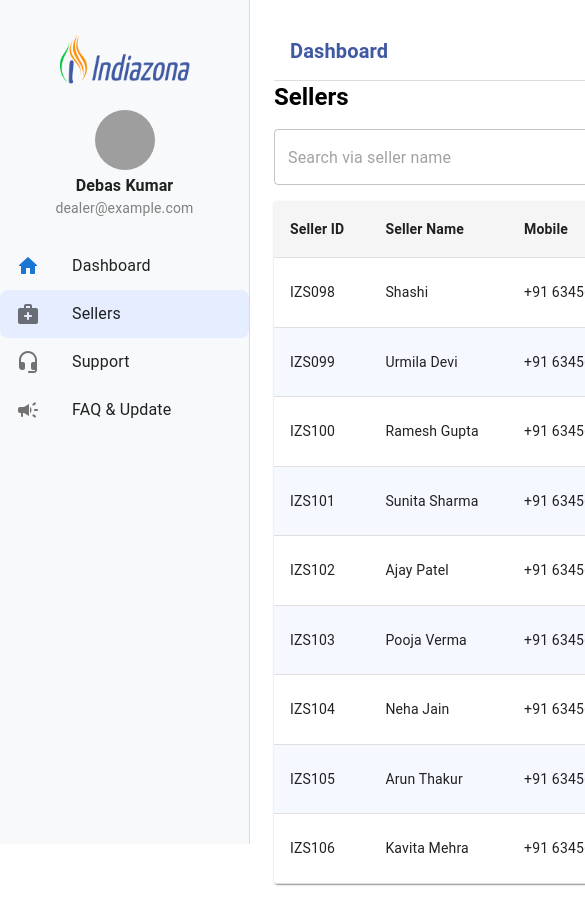
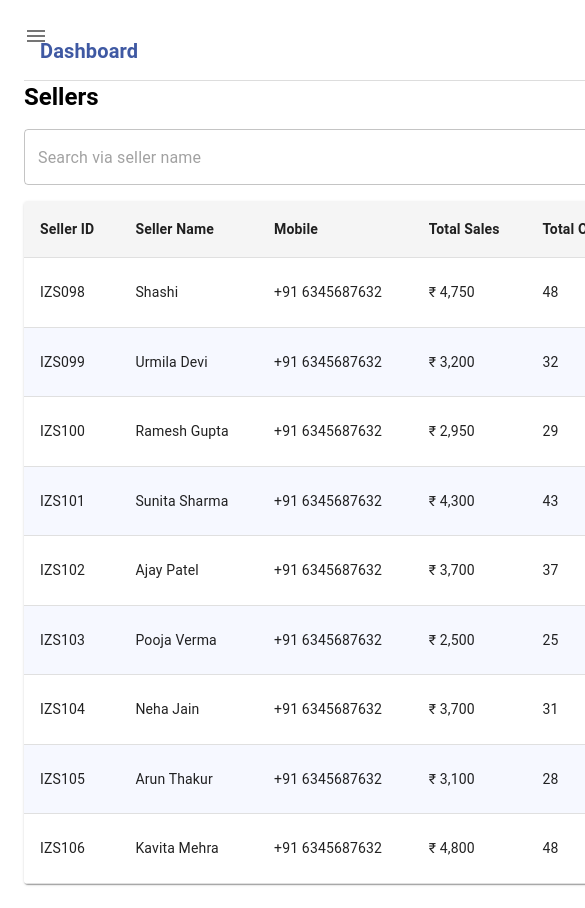
Before and after one commit to Siddharthi-2003/Dealer-Dashboard, a React (Create React App) app: page /sellers in a window 390 px wide. Shown: the top 908 px of the page, 585 px wide, since content can reach past the window. Built offline with nearby package versions, Linux system fonts and the light colour scheme; grey boxes are pictures that could not be loaded.

Commit message:
responsive

```diff
--- a/src/components/Sidebar.jsx
+++ b/src/components/Sidebar.jsx
@@ -1,5 +1,6 @@
-import React from "react";
-import { Drawer, List, ListItemButton, ListItemIcon, ListItemText, Box, Typography, Avatar } from "@mui/material";
+import React, { useState } from "react";
+import { Drawer, List, ListItemButton, ListItemIcon, ListItemText, Box, Typography, Avatar, IconButton, useMediaQuery, useTheme } from "@mui/material";
+import MenuIcon from "@mui/icons-material/Menu";
 import HomeRoundedIcon from "@mui/icons-material/HomeRounded";
 import MedicalServicesRoundedIcon from "@mui/icons-material/MedicalServicesRounded";
 import HeadsetMicRoundedIcon from "@mui/icons-material/HeadsetMicRounded";
@@ -10,31 +11,31 @@ import profile from "../assets/Group 1000005056.png"; // Logo
 const Sidebar = ({ scrollToFAQs }) => {
   const navigate = useNavigate();
   const location = useLocation();
+  const theme = useTheme();
+  const isMobile = useMediaQuery(theme.breakpoints.down("md"));
 
-  return (
-    <Drawer
-      variant="permanent"
-      sx={{
-        width: 250,
-        flexShrink: 0,
-        [`& .MuiDrawer-paper`]: { width: 250, boxSizing: "border-box", bgcolor: "#f8f9fa" },
-      }}
-    >
+  const [open, setOpen] = useState(false);
+
+  const toggleDrawer = (state) => () => {
+    setOpen(state);
+  };
+
+  const sidebarContent = (
+    <Box sx={{ width: 250, bgcolor: "#f8f9fa", height: "100vh" }}>
       {/* Sidebar Header */}
       <Box sx={{ p: 2, textAlign: "center" }}>
-        {/* Larger Logo */}
         <img
           src={profile}
           alt="Indiazona Logo"
           style={{
-            width: 130, // Increased width
-            height: 85, // Increased height
+            width: 130,
+            height: 85,
             objectFit: "contain",
-            marginBottom: "1px", // Reduced space below logo
+            marginBottom: "1px",
           }}
         />
         <Avatar src="/profile.jpg" alt="Dealer" sx={{ width: 60, height: 60, mx: "auto", mt: 0.5 }} />
-        <Typography variant="body1" fontWeight={600} sx={{ mt: 0.5 }}> {/* Reduced space above name */}
+        <Typography variant="body1" fontWeight={600} sx={{ mt: 0.5 }}>
           Debas Kumar
         </Typography>
         <Typography variant="body2" color="gray">dealer@example.com</Typography>
@@ -42,39 +43,52 @@ const Sidebar = ({ scrollToFAQs }) => {
 
       {/* Sidebar Menu */}
       <List>
-        <ListItemButton
-          onClick={() => navigate("/")}
-          sx={{ bgcolor: location.pathname === "/" ? "#E6EDFF" : "transparent", borderRadius: "8px" }}
-        >
+        <ListItemButton onClick={() => navigate("/")} sx={{ bgcolor: location.pathname === "/" ? "#E6EDFF" : "transparent", borderRadius: "8px" }}>
           <ListItemIcon><HomeRoundedIcon color="primary" /></ListItemIcon>
           <ListItemText primary="Dashboard" />
         </ListItemButton>
 
-        <ListItemButton
-          onClick={() => navigate("/sellers")}
-          sx={{ bgcolor: location.pathname === "/sellers" ? "#E6EDFF" : "transparent", borderRadius: "8px" }}
-        >
+        <ListItemButton onClick={() => navigate("/sellers")} sx={{ bgcolor: location.pathname === "/sellers" ? "#E6EDFF" : "transparent", borderRadius: "8px" }}>
           <ListItemIcon><MedicalServicesRoundedIcon color="action" /></ListItemIcon>
           <ListItemText primary="Sellers" />
         </ListItemButton>
 
-        <ListItemButton
-          onClick={() => navigate("/support")}
-          sx={{ bgcolor: location.pathname === "/support" ? "#E6EDFF" : "transparent", borderRadius: "8px" }}
-        >
+        <ListItemButton onClick={() => navigate("/support")} sx={{ bgcolor: location.pathname === "/support" ? "#E6EDFF" : "transparent", borderRadius: "8px" }}>
           <ListItemIcon><HeadsetMicRoundedIcon color="action" /></ListItemIcon>
           <ListItemText primary="Support" />
         </ListItemButton>
 
-        <ListItemButton
-          onClick={scrollToFAQs}
-          sx={{ bgcolor: location.pathname === "/faq" ? "#E6EDFF" : "transparent", borderRadius: "8px" }}
-        >
+        <ListItemButton onClick={scrollToFAQs} sx={{ bgcolor: location.pathname === "/faq" ? "#E6EDFF" : "transparent", borderRadius: "8px" }}>
           <ListItemIcon><CampaignRoundedIcon color="action" /></ListItemIcon>
           <ListItemText primary="FAQ & Update" />
         </ListItemButton>
       </List>
-    </Drawer>
+    </Box>
+  );
+
+  return (
+    <>
+      {/* Mobile Menu Button */}
+      {isMobile && (
+        <IconButton onClick={toggleDrawer(true)} sx={{ position: "absolute", top: 16, left: 16, zIndex: 1300 }}>
+          <MenuIcon />
+        </IconButton>
+      )}
+
+      {/* Sidebar Drawer */}
+      <Drawer
+        variant={isMobile ? "temporary" : "permanent"}
+        open={isMobile ? open : true}
+        onClose={toggleDrawer(false)}
+        sx={{
+          width: isMobile ? 0 : 250,
+          flexShrink: 0,
+          [`& .MuiDrawer-paper`]: { width: 250, boxSizing: "border-box", bgcolor: "#f8f9fa" },
+        }}
+      >
+        {sidebarContent}
+      </Drawer>
+    </>
   );
 };
 
```
